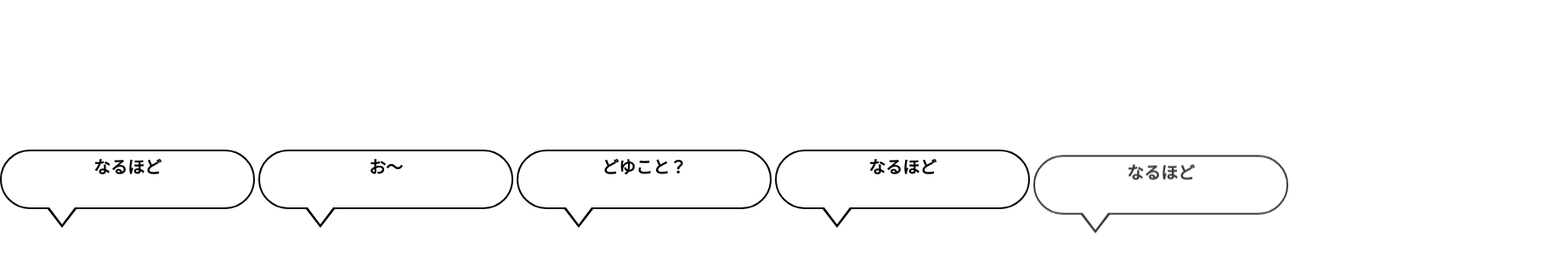
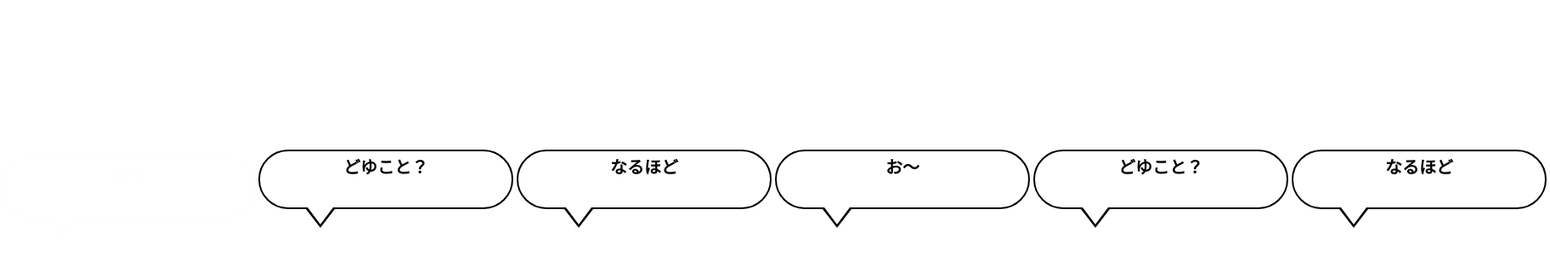
Before and after one commit to shikibu9419/entertainment-computing-2020, a Nuxt app: page /streamer in a window 1280 px wide. Shown: the part 534-834 px from the top of the page at 85% size, 1824 px wide, since content can reach past the window. Built offline with nearby package versions, Linux system fonts and the light colour scheme.

Commit message:
Fix transition bug

```diff
--- a/components/Comment.vue
+++ b/components/Comment.vue
@@ -1,8 +1,10 @@
 <!-- Please remove this file from your project -->
 <template>
-  <div class='arrow-box'>
-    {{ content }}
-  </div>
+  <transition>
+    <div v-show="isShown" class='arrow-box'>
+      {{ content }}
+    </div>
+  </transition>
 </template>
 
 <script lang="ts">
@@ -11,6 +13,19 @@ import Vue from 'vue'
 export default Vue.extend({
   props: {
     content: String
+  },
+  data () {
+    return {
+      isShown: false
+    }
+  },
+  mounted () {
+    this.isShown = true;
+    setTimeout(() => {
+      this.isShown = false;
+      // this.$destroy();
+      // this.$el?.parentNode?.removeChild(this.$el);
+    }, 5000);
   }
 })
 </script>
@@ -66,7 +81,7 @@ export default Vue.extend({
     transition: all .5s cubic-bezier(1.0, 0.5, 0.8, 1.0);
 }
 
-.v-enter, v-leave-to {
+.v-enter, .v-leave-to {
     transform: translateY(10px);
     opacity: 0;
 }
--- a/pages/streamer.vue
+++ b/pages/streamer.vue
@@ -1,10 +1,8 @@
 <template>
   <div>
-    <transition-group name="list" class="comment-area">
-      <span v-for="(comment, index) in comments" v-bind:key="index">
-        <comment :content="comment" />
-      </span>
-    </transition-group>
+    <div id="comment-area" class="comment-area">
+      <comment content="あ," />
+    </div>
   </div>
 </template>
 
@@ -13,12 +11,9 @@ import Vue from 'vue'
 import Comment from '../components/Comment.vue';
 
 export default Vue.extend({
-  components: {
-    Comment
-  },
+  components: { Comment },
   data () {
     return {
-      comments: ['コメント例'],
       index: 0
     }
   },
@@ -28,21 +23,13 @@ export default Vue.extend({
       this.createComment(contents[this.index]);
       this.index = (this.index + 1) % contents.length;
     }, 1000)
-    setInterval(() => {
-      if (this.comments.length > 2)
-        this.removeComment();
-    }, 1500)
   },
   methods: {
     createComment (content: string) {
-      // const CommentClass = Vue.extend(Comment);
-      // const instance = (new CommentClass({ propsData: { content } })).$mount();
-      // document.getElementById('comment-area')?.appendChild(instance.$el);
-      this.comments.push(content);
+      const CommentClass = Vue.extend(Comment);
+      const instance = (new CommentClass({ propsData: { content } })).$mount();
+      document.getElementById('comment-area')?.appendChild(instance.$el);
     },
-    removeComment () {
-      this.comments.splice(0, 1);
-    }
   }
 })
 </script>
@@ -54,12 +41,5 @@ export default Vue.extend({
   display: flex;
   padding-bottom: 20px;
 }
-.list-enter-active, .list-leave-active {
-  transition: all 1s;
-}
-.list-enter, .list-leave-to /* .list-leave-active for below version 2.1.8 */ {
-  opacity: 0;
-  transform: translateY(30px);
-}
 
 </style>
```
